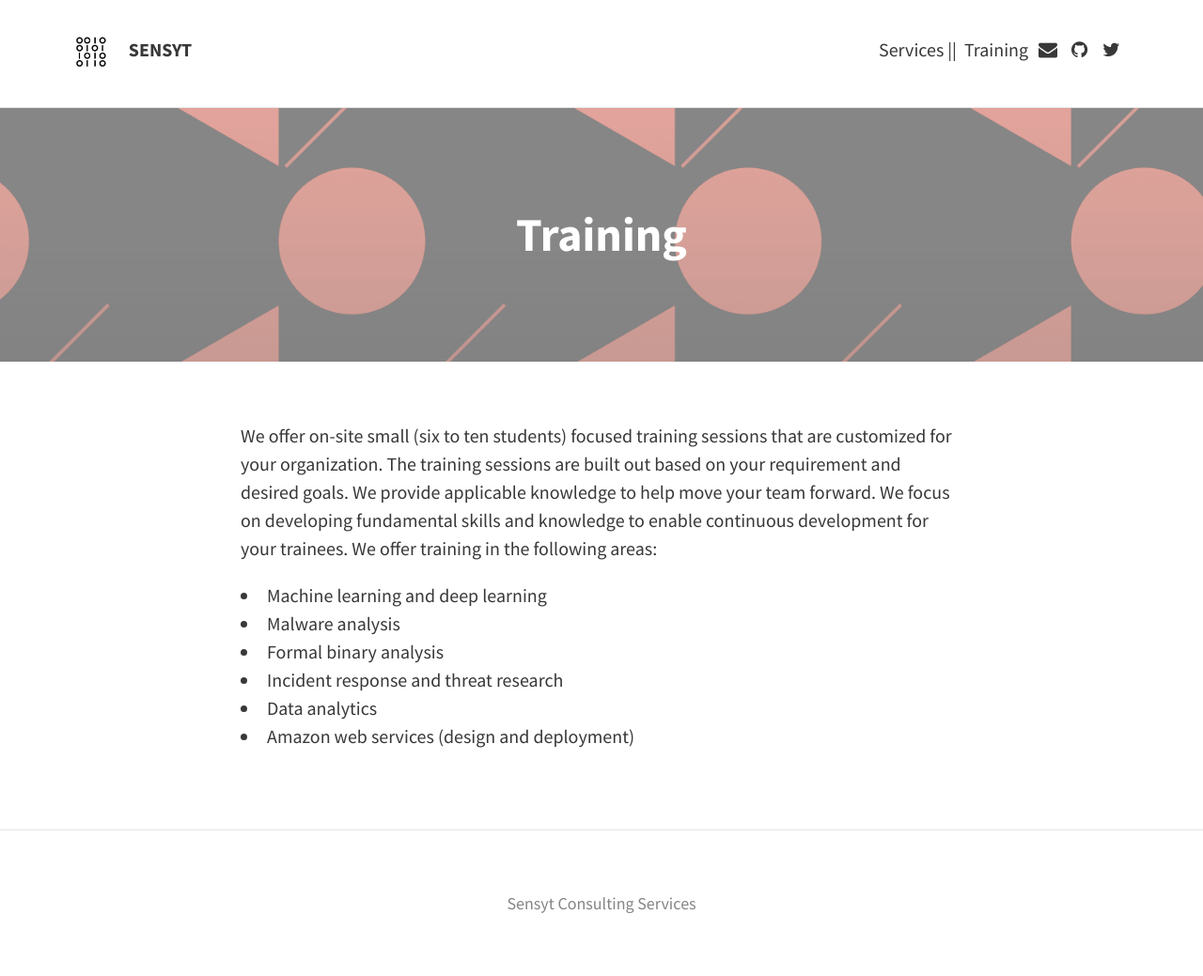
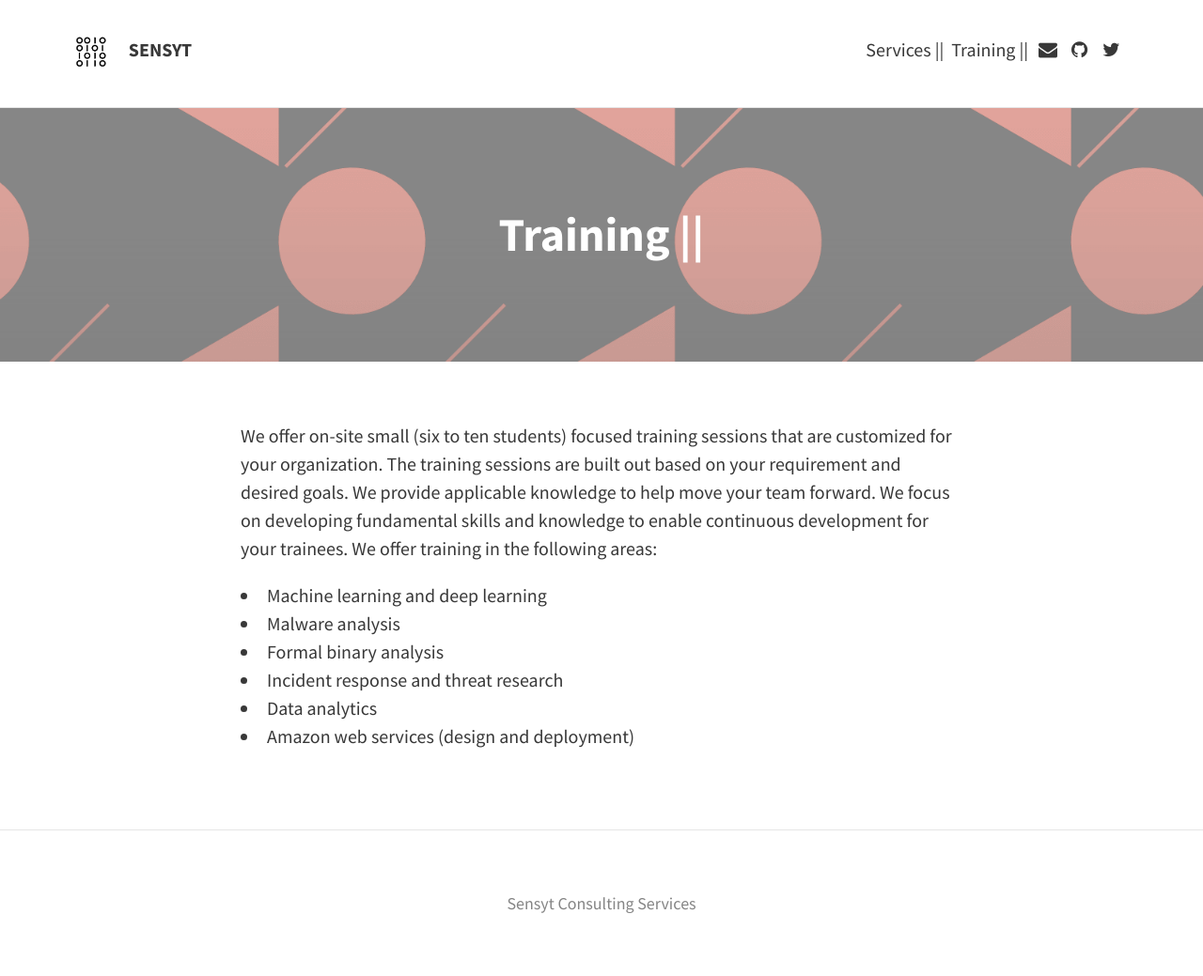
Before and after one commit to alrawi/sensyt.github.io, a Jekyll site: the page built from training.md, in a window 1280 px wide. Shown: the whole page at 94% size. Built offline with Jekyll 4.4.1, drawn with Linux system fonts in a browser that asks for light colours; nearby versions of some CDN libraries.

```diff
--- a/training.md
+++ b/training.md
@@ -1,6 +1,6 @@
 ---
 layout: page
-title: Training
+title: Training ||
 permalink: /training/
 hide: false
 feature-img: "img/sample_feature_img_2.png"
```
